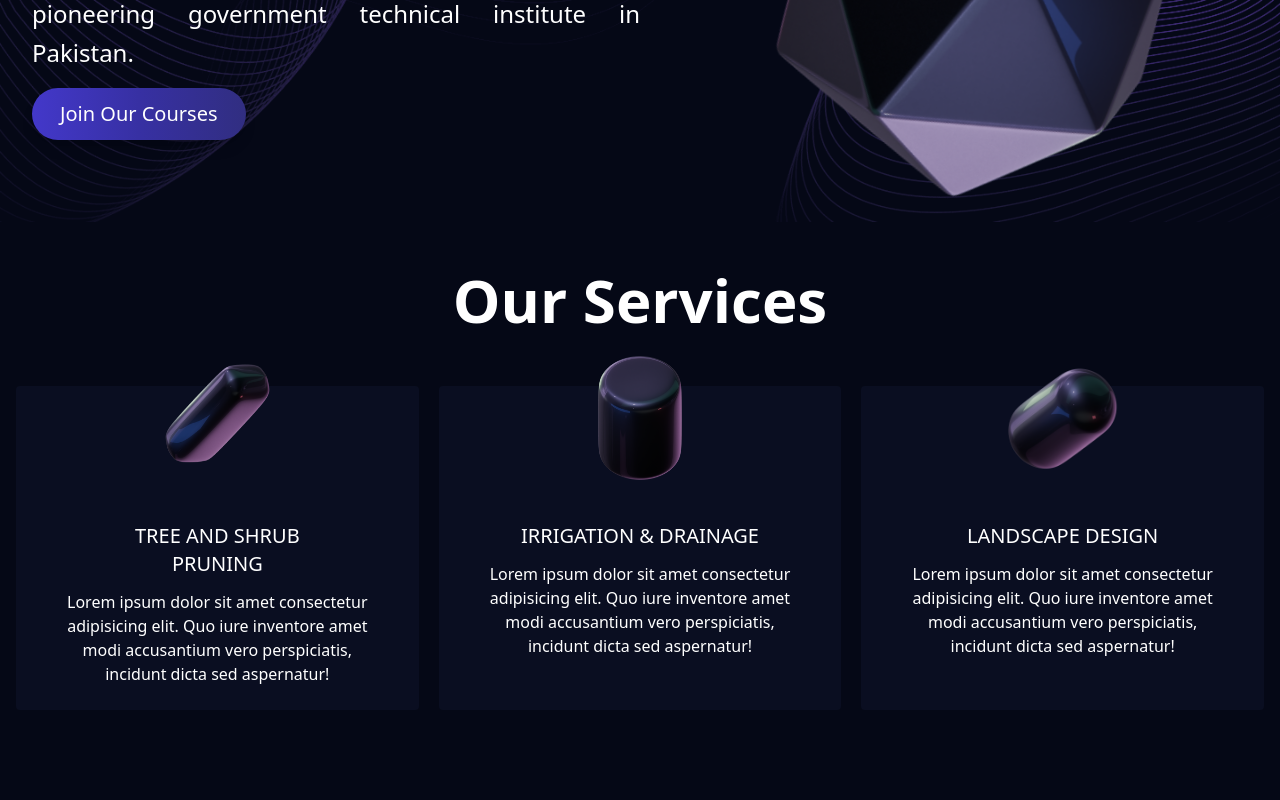
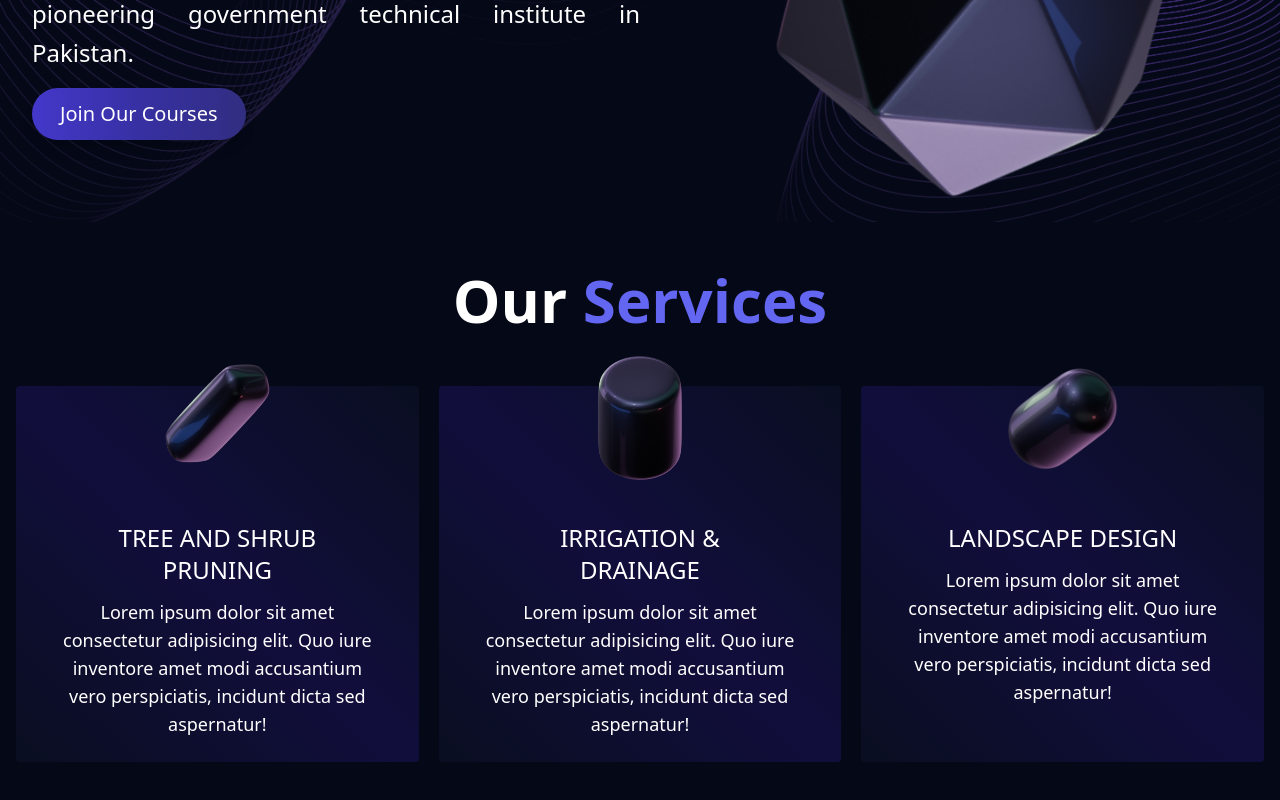
Before and after one commit to Arbab02/modern-ux-ui, a React (Vite) app: page / in a window 1280 px wide. Shown: the part 358-1158 px from the top of the page. Built offline with nearby package versions, Linux system fonts and the light colour scheme.

Commit message:
Update Services.jsx

```diff
--- a/src/components/Services.jsx
+++ b/src/components/Services.jsx
@@ -9,15 +9,15 @@ const ServiceCard = ({ icon, title, description, bgColor, shadowColor }) => {
 
 
   return (
-    <div className="rounded bg-[#0a0e21]  p-6 text-center " >
+    <div className="rounded bg-gradient-to-tr from-[#0A0E21] via-[#110E3C] to-[#0A0E21] p-6 text-center " >
       <div
         className={`mx-auto flex h-28 w-28 -translate-y-12 transform items-center justify-center rounded-full  ${bgColor}  ${shadowColor}`}
       ref={cardItemRef}
       >
         {icon}
       </div>
-      <h1 className="text-white mb-3 text-xl font-medium lg:px-14">{title}</h1>
-      <p className="px-4 text-white">{description}</p>
+      <h1 className="text-white mb-3 text-2xl font-medium lg:px-14">{title}</h1>
+      <p className="px-4 text-lg text-white">{description}</p>
     </div>
   );
 };
@@ -70,7 +70,7 @@ const Services = () => {
 
   return (
     <div className="h-full min-h-screen w-full bg-[#050816] pt-12 p-4">
-      <h1 className='text-6xl text-white font-bold text-center mb-14'>Our Services</h1>
+      <h1 className='text-6xl text-white font-bold text-center mb-14'>Our <span className='text-indigo-500'>Services</span> </h1>
       <div className="grid gap-14 md:grid-cols-3 md:gap-5">
         {services.map((service, index) => (
           <ServiceCard
```
